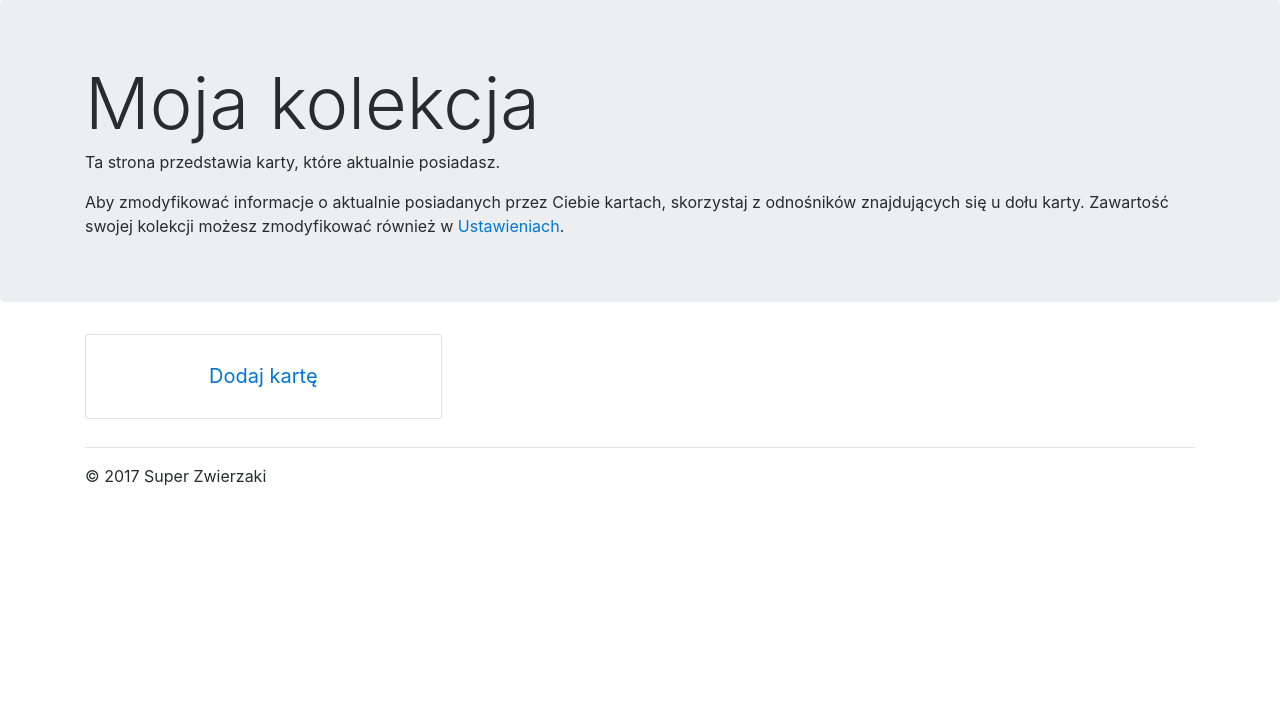
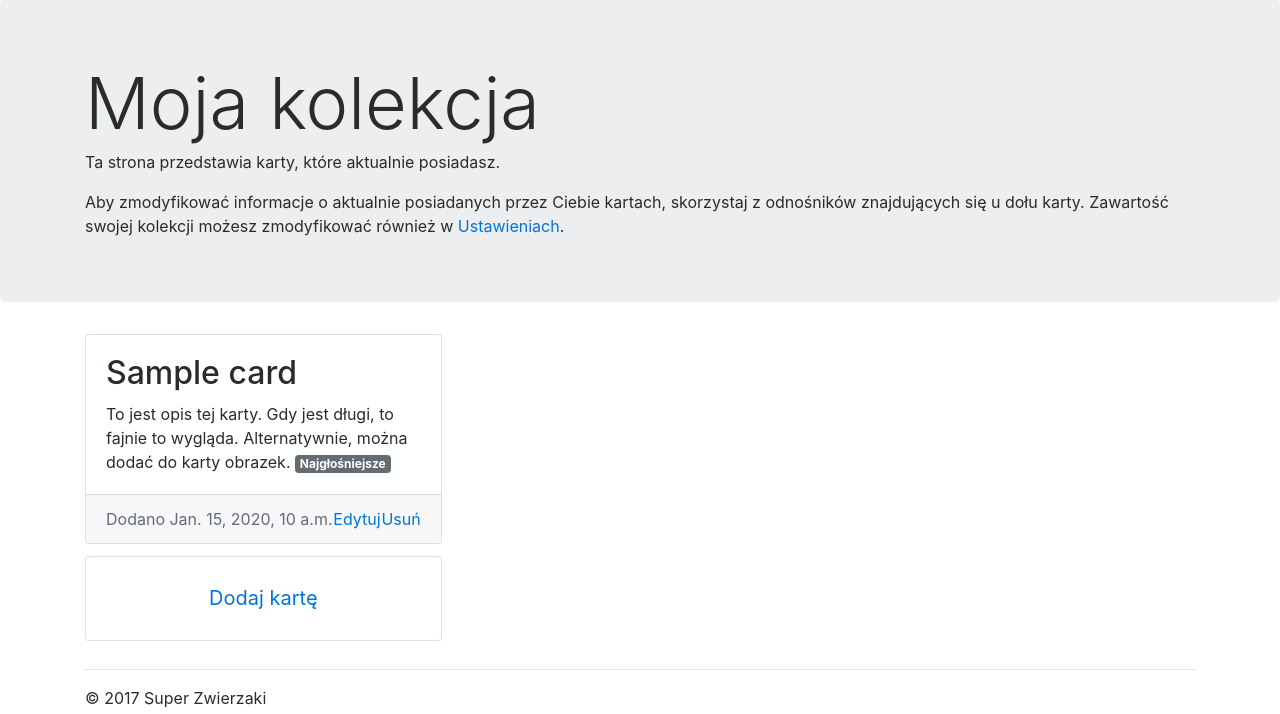
Before and after one commit to jbyra/super-zwierzaki, a Django app: page /app/card/new/ok/ in a window 1280 px wide. Shown: the part 57-771 px from the top of the page. Run offline with Django 3.2, Linux system fonts and the light colour scheme; tables that the repository leaves empty hold one stand-in row (values such as "Sample post"); some libraries are stand-ins or nearby versions.

Commit message:
cards displaying fixed

```diff
--- a/super_zwierzaki/app/templates/app/index.html
+++ b/super_zwierzaki/app/templates/app/index.html
@@ -35,12 +35,12 @@
     </div>
     <div class="container">
         <div class="card-columns">
-            {% if cards_list %}
+            {% if card_list %}
             {% for card in card_list %}
             <div class="card">
                 <div class="card-block">
-                    <h2 class="card-title">{{ card.name }}</h2>
-                    <p class="card-text">To jest opis tej karty. Gdy jest długi, to fajnie to wygląda. Alternatywnie, można dodać do karty obrazek. <span class="badge badge-default">{{ card.card_type }}</span></p>
+                    <h2 class="card-title">{{ card.card_name }}</h2>
+                    <p class="card-text">To jest opis tej karty. Gdy jest długi, to fajnie to wygląda. Alternatywnie, można dodać do karty obrazek. <span class="badge badge-default">{{ card.get_card_type_display }}</span></p>
                 </div>
                 <div class="card-footer text-muted d-flex flex-wrap justify-content-between align-items-center">
                     Dodano {{ card.added_date }} <a href="#">Edytuj</a> <a href="#">Usuń</a>
```
Also changed, not shown: 1 other file.
